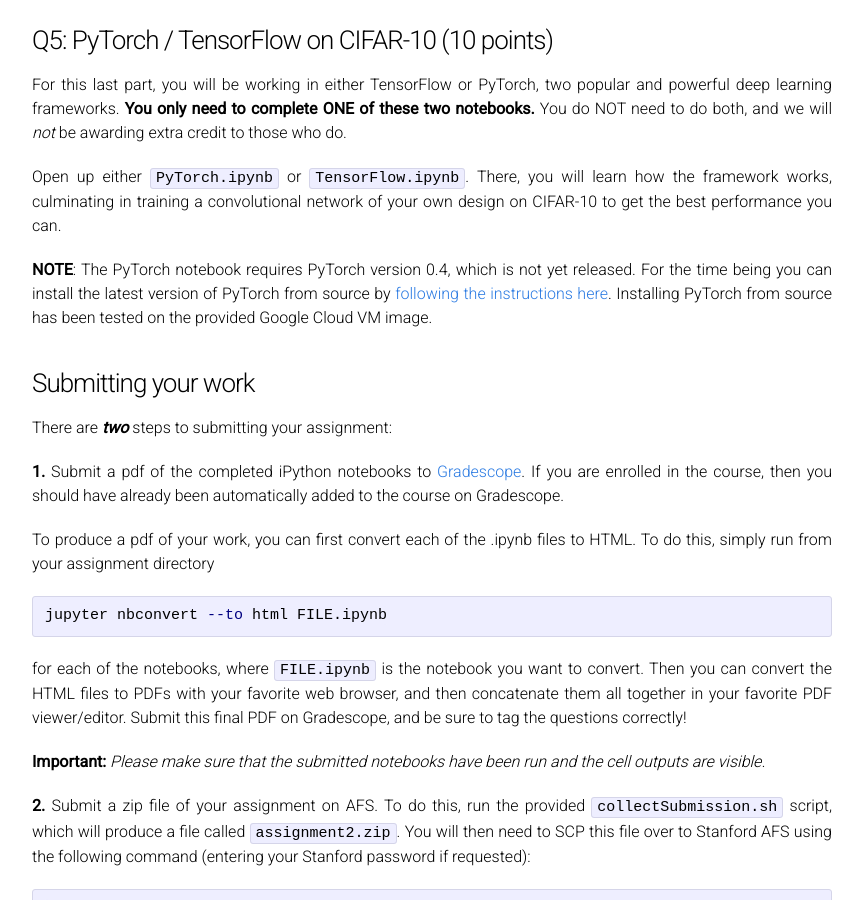
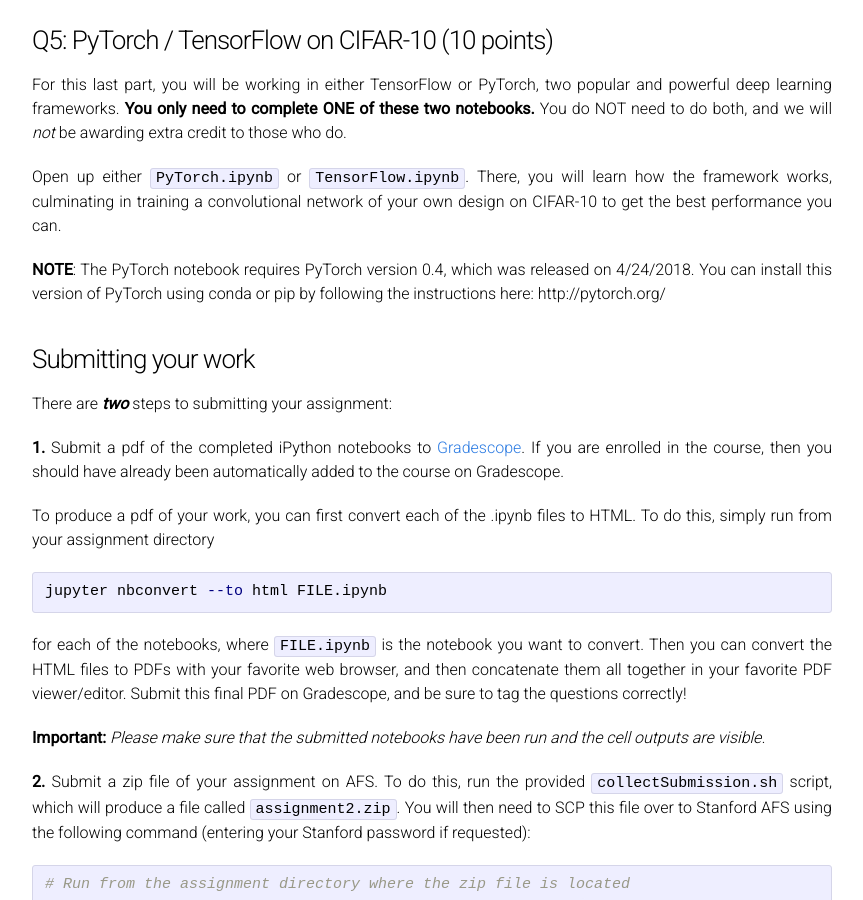
Before and after one commit to cs231n/cs231n.github.io, a Jekyll site: the page built from assignments/2018/assignment2.md, in a window 1280 px wide and 900 px high, scrolled down 1963 px. Shown: the whole window, without its empty margins (208-1071 px from the left). Built offline with Jekyll 4.4.1, drawn with Linux system fonts in a browser that asks for light colours.

Commit message:
Update assignment2.md

```diff
--- a/assignments/2018/assignment2.md
+++ b/assignments/2018/assignment2.md
@@ -69,7 +69,7 @@
 
 Open up either `PyTorch.ipynb` or `TensorFlow.ipynb`. There, you will learn how the framework works, culminating in training a  convolutional network of your own design on CIFAR-10 to get the best performance you can.
 
-**NOTE**: The PyTorch notebook requires PyTorch version 0.4, which is not yet released. For the time being you can install the latest version of PyTorch from source by [following the instructions here](https://github.com/pytorch/pytorch#from-source). Installing PyTorch from source has been tested on the provided Google Cloud VM image.
+**NOTE**: The PyTorch notebook requires PyTorch version 0.4, which was released on 4/24/2018. You can install this version of PyTorch using conda or pip by following the instructions here: http://pytorch.org/
 
 
 ### Submitting your work
```
